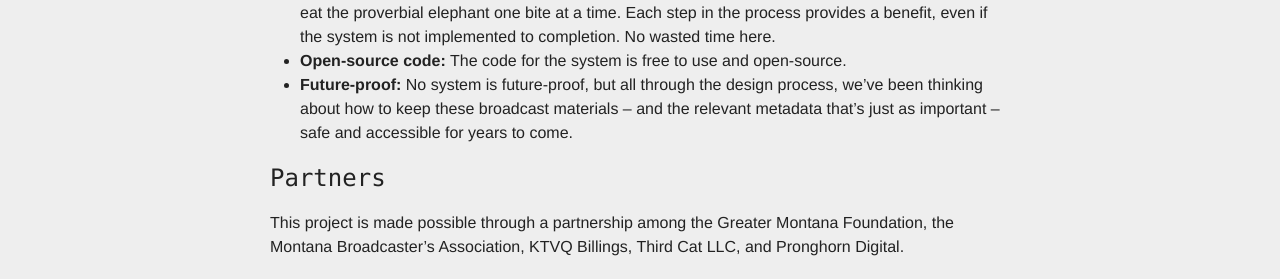
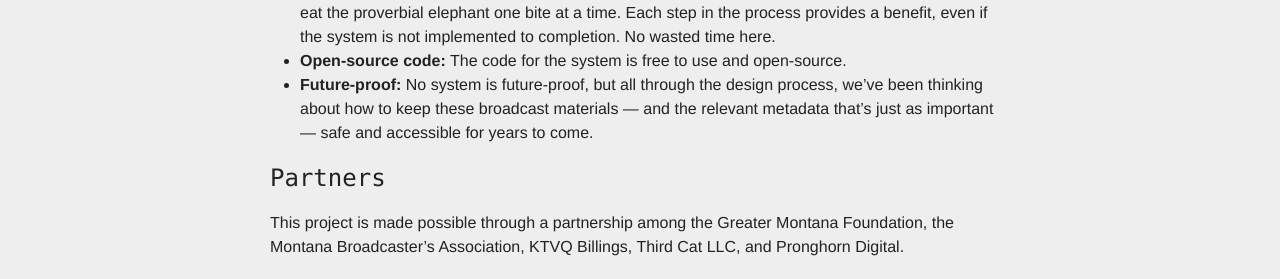
Before and after one commit to PronghornDigital/Montana-News-Archive, a Jekyll site: the page built from index.md, in a window 1280 px wide. Shown: the part 703-982 px from the top of the page. Built offline with Jekyll 4.4.1, drawn with Linux system fonts in a browser that asks for light colours.

Commit message:
Use real emdash.

```diff
--- a/index.md
+++ b/index.md
@@ -18,7 +18,7 @@
 
 * **Step-by-step approach:** This system was designed with steps in place so that broadcasters can eat the proverbial elephant one bite at a time. Each step in the process provides a benefit, even if the system is not implemented to completion. No wasted time here.
 * **Open-source code:** The code for the system is free to use and open-source.
-* **Future-proof:** No system is future-proof, but all through the design process, we've been thinking about how to keep these broadcast materials -- and the relevant metadata that's just as important -- safe and accessible for years to come.
+* **Future-proof:** No system is future-proof, but all through the design process, we've been thinking about how to keep these broadcast materials — and the relevant metadata that's just as important — safe and accessible for years to come.
 
 ## Partners
 
```
